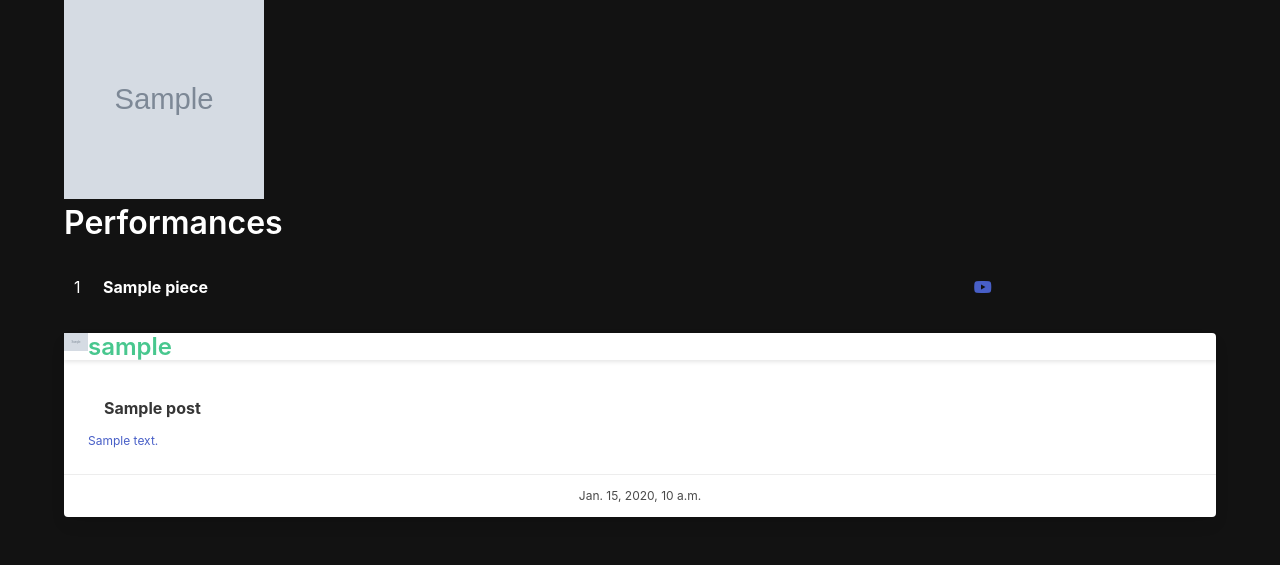
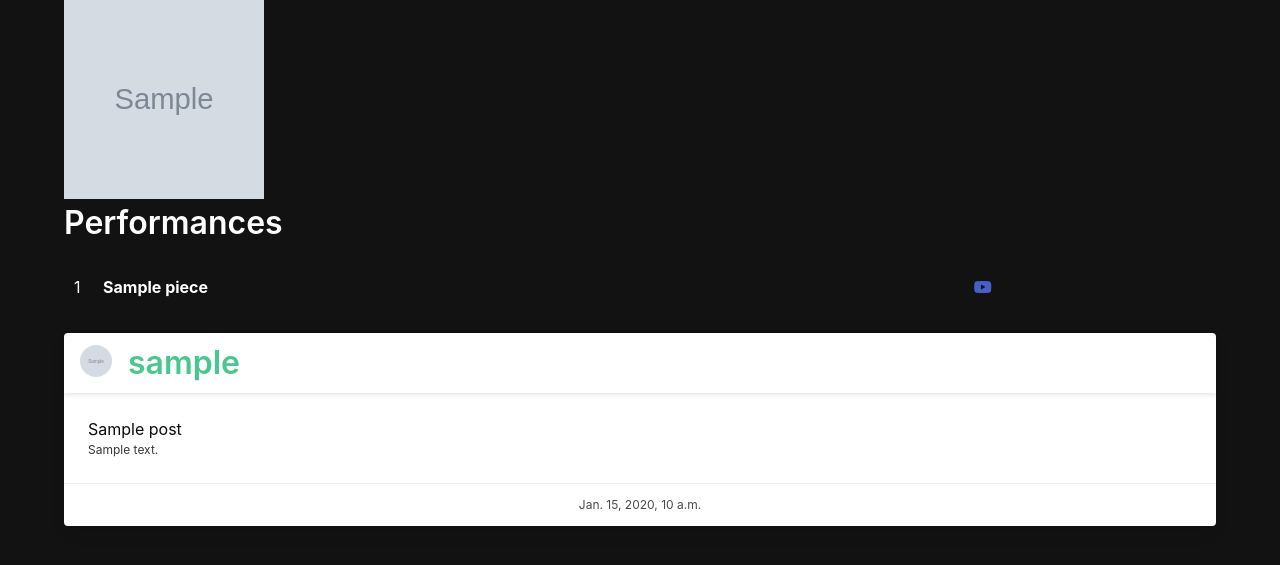
Before and after one commit to mdechavez5/dance_app, a Django app: page /dancers/1/ in a window 1280 px wide. Shown: the part 149-714 px from the top of the page. Run offline with Django 4.2, Linux system fonts and the light colour scheme; tables that the repository leaves empty hold one stand-in row (values such as "Sample post"); grey boxes marked "Sample" are stand-in pictures; some libraries are stand-ins or nearby versions.

Commit message:
Added stying to post objects

```diff
--- a/main_app/templates/dancer_detail.html
+++ b/main_app/templates/dancer_detail.html
@@ -29,21 +29,23 @@
     {% for post in posts %}
     <div class="card">
         <div class="card-header">
-                <div class="media">
-                    <div>
-                        <figure class="image is-24x24">
-                            <img src="../../media/{{post.user.profile.profile_pic}}" alt="">
+            <div class="media card-header-title">
+                <div class="media-left">
+                    <figure class="image is-square is-32x32">
+                        <img class="profile_pic is-centered is-rounded" src="../../media/{{post.user.profile.profile_pic}}" alt="">
                     </figure>
                 </div>
                 <div class="media-content">
-                        <h3 class="title is-4 has-text-success">{{ post.user}}</h3>
+                    <a href="/dancers/{{post.user.id}}">
+                        <h3 class="title is-3 has-text-success">{{ post.user}}</h3>
+                    </a>
                 </div>
             </div>
         </div>
         <div class="card-content">
             <a href="{% url 'post_detail' post.pk %}">
-                    <h3 class="card-header-title">{{ post.title }}</h3>
-                    <p>{{ post.content }}</p>
+                <h2 class="has-text-black">{{ post.title }}</h2>
+                <p class="has-text-dark">{{ post.content }}</p>
             </a>
         </div>
         <div class="card-footer">
```
Also changed, not shown: main_app/templates/home.html (+4 -4 lines), main_app/templates/profile.html (+9 -7 lines). Lines whose indentation alone changed are shown as unchanged.
